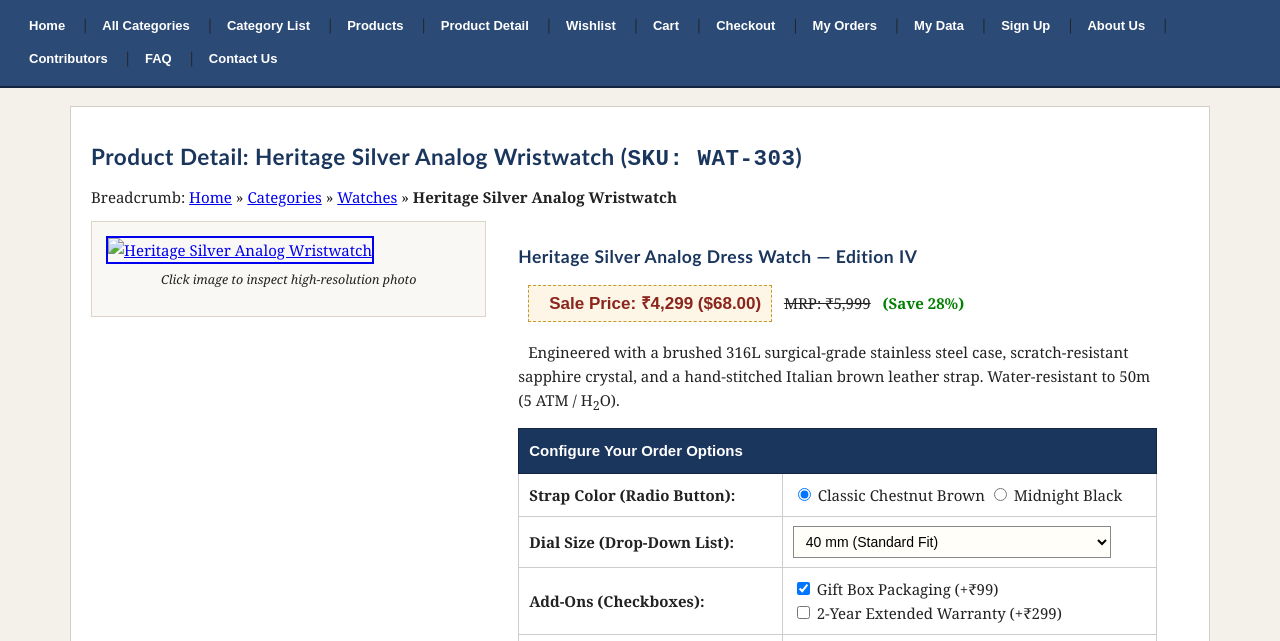
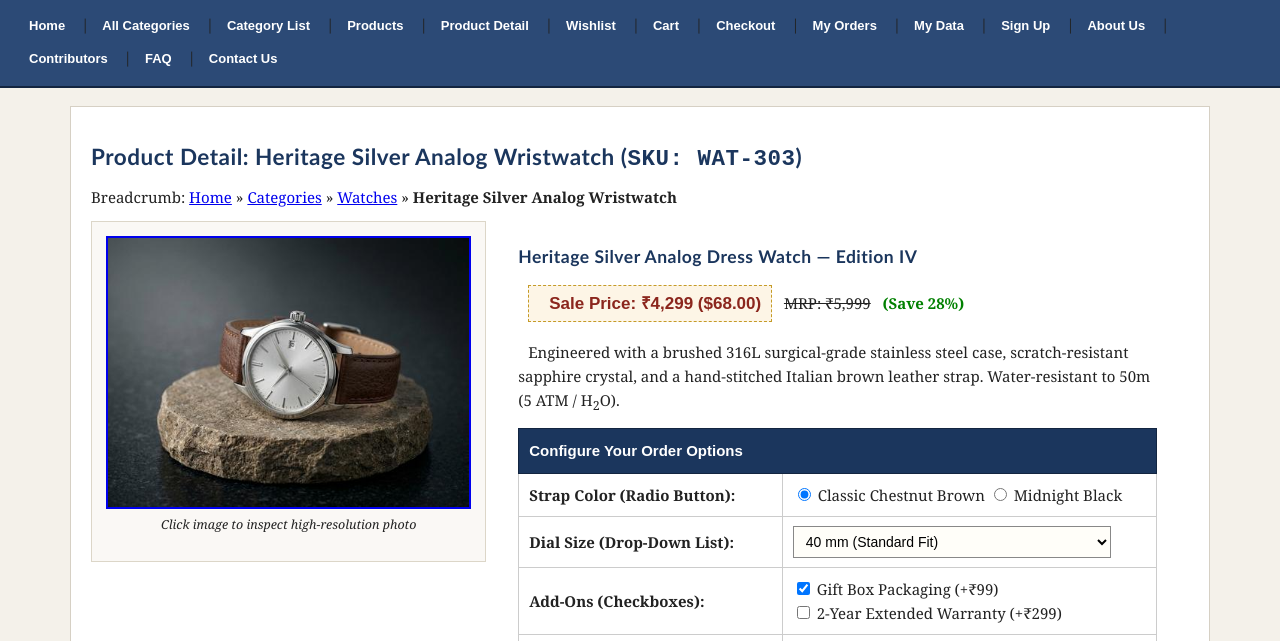
Before and after one commit to valyriancipher/BharatMart, a plain HTML site: page product_detail.html in a window 1280 px wide. Shown: the part 124-765 px from the top of the page. Drawn offline with Linux system fonts and the light colour scheme.

Commit message:
Update product_detail.html

```diff
--- a/product_detail.html
+++ b/product_detail.html
@@ -73,7 +73,7 @@
 
         <div class="float-left-sidebar" style="width:36%;">
             <a href="images/watches.jpg" target="_blank" title="Click to view full-size image">
-                <img src="images/watches.jpg" alt="Heritage Silver Analog Wristwatch" width="100%" border="2">
+                <img src="watches.jpg" alt="Heritage Silver Analog Wristwatch" width="100%" border="2">
             </a>
             <p align="center" style="text-indent:0px;"><small><i>Click image to inspect high-resolution photo</i></small></p>
         </div>
```
